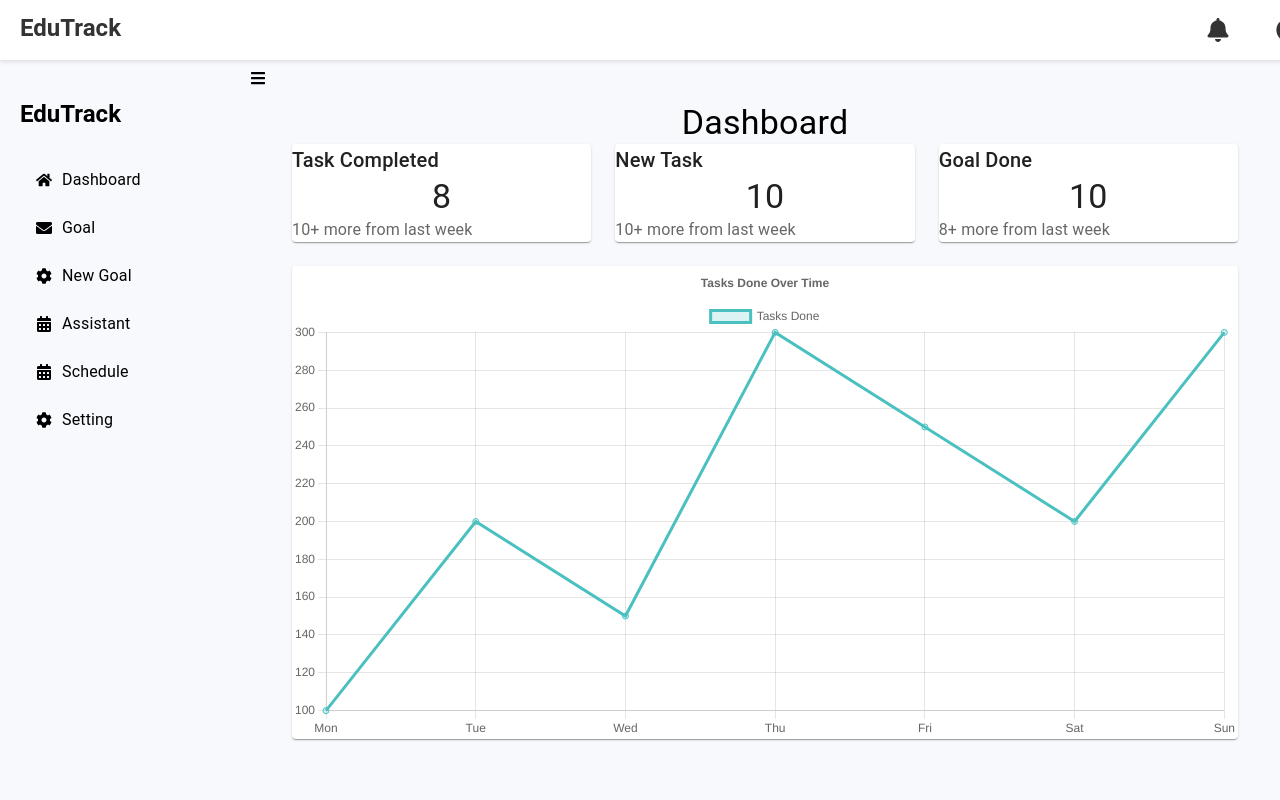
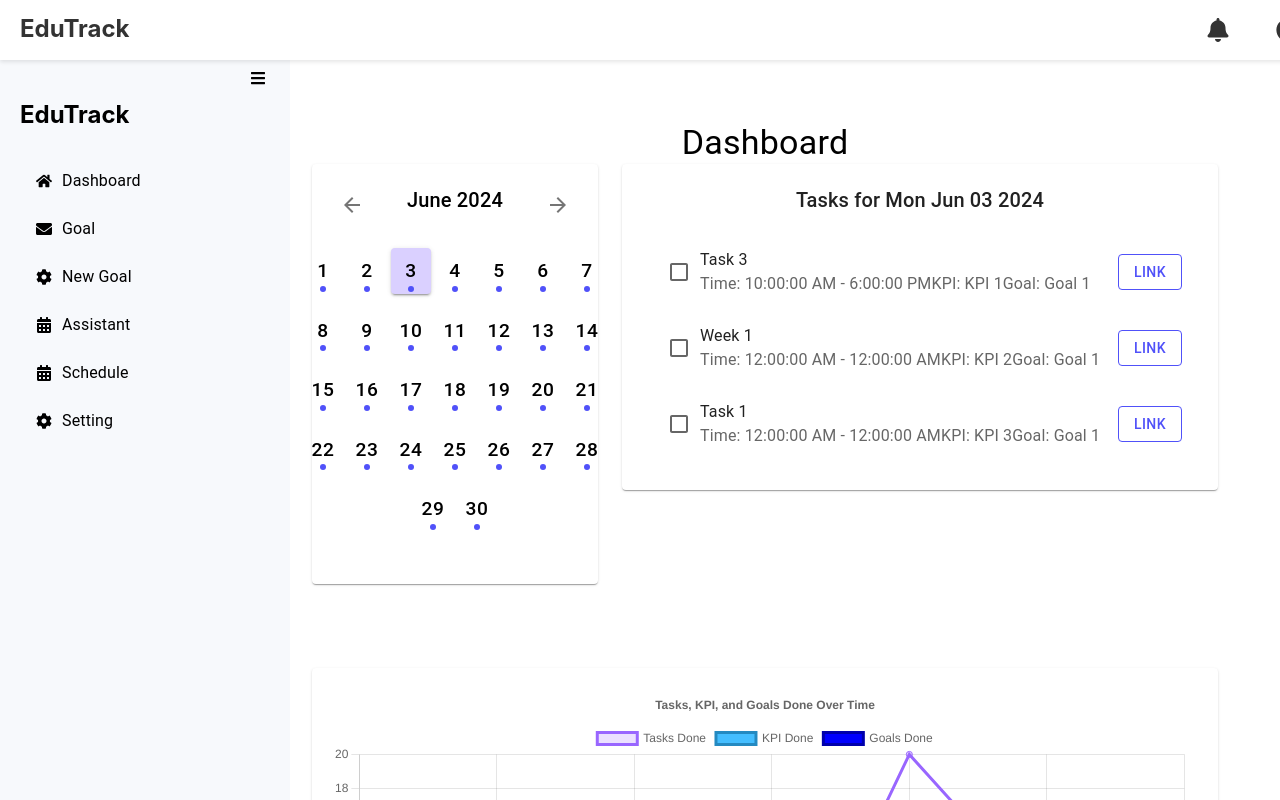
Before and after one commit to TuanNH76/uiux-project, a React (Create React App) app in the folder client/: page / in a window 1280 px wide. Shown: the top 800 px of the page. Built offline with nearby package versions, Linux system fonts and the light colour scheme.

Commit message:
feat: dashboard

```diff
--- a/client/package.json
+++ b/client/package.json
@@ -5,6 +5,7 @@
   "dependencies": {
     "@emotion/react": "^11.11.4",
     "@emotion/styled": "^11.11.5",
+    "@mui/icons-material": "^5.15.19",
     "@mui/material": "^5.15.19",
     "@testing-library/jest-dom": "^5.17.0",
     "@testing-library/react": "^13.4.0",
--- a/client/src/App.css
+++ b/client/src/App.css
@@ -1,4 +1,4 @@
-/* App.css */
+App.css
 body {
   margin: 0;
   font-family: 'Roboto', sans-serif;
--- a/client/src/Data/GoalData.js
+++ b/client/src/Data/GoalData.js
@@ -60,10 +60,10 @@ export const goalData = [
                 to: '2023-12-31T18:00',
                 typeKPI: KPI_TYPE.WEIGHTED_KPI,
                 task: [
-                    { id: "T4", name: 'Task 4', weight: 10, completed: false, type: "Required", from: '2024-06-22T00:00', to: '2024-06-30T00:00', link: "https://shorturl.at/uJl78" },
-                    { id: "T1", name: 'Task 1', weight: 50, completed: false, type: "Required", from: '2024-06-01T00:00', to: '2024-06-04T00:00', link: "https://shorturl.at/uJl78" },
-                    { id: "T2", name: 'Task 2', weight: 30, completed: true, type: "Required", from: '2024-06-07T00:00', to: '2024-06-14T00:00', link: "https://shorturl.at/uJl78" },
-                    { id: "T3", name: 'Task 3', weight: 10, completed: false, type: "Required", from: '2024-06-15T00:00', to: '2024-06-21T00:00', link: "https://shorturl.at/uJl78" },
+                    { id: "T04", name: 'Task 4', weight: 10, completed: false, type: "Required", from: '2024-06-22T00:00', to: '2024-06-30T00:00', link: "https://shorturl.at/uJl78" },
+                    { id: "T01", name: 'Task 1', weight: 50, completed: false, type: "Required", from: '2024-06-01T00:00', to: '2024-06-04T00:00', link: "https://shorturl.at/uJl78" },
+                    { id: "T02", name: 'Task 2', weight: 30, completed: true, type: "Required", from: '2024-06-07T00:00', to: '2024-06-14T00:00', link: "https://shorturl.at/uJl78" },
+                    { id: "T03", name: 'Task 3', weight: 10, completed: false, type: "Required", from: '2024-06-15T00:00', to: '2024-06-21T00:00', link: "https://shorturl.at/uJl78" },
                 ],
             },
         ]
--- a/client/src/components/TaskChart.js
+++ b/client/src/components/TaskChart.js
@@ -10,9 +10,21 @@ const TaskChart = () => {
     datasets: [
       {
         label: 'Tasks Done',
-        data: [100, 200, 150, 300, 250, 200, 300],
-        borderColor: 'rgba(75,192,192,1)',
-        backgroundColor: 'rgba(75,192,192,0.2)',
+        data: [10, 10, 7, 3, 20, 11, 0],
+        borderColor: 'rgba(153,102,255,1)',
+        backgroundColor: 'rgba(153,102,255,0.2)',
+      },
+      {
+        label: 'KPI Done',
+        data: [3, 4, 3, 0, 3, 2, 0],
+        borderColor: '#248AC1',
+        backgroundColor: '#44BEFF',
+      },
+      {
+        label: 'Goals Done',
+        data: [2, 1, 2, 1, 3, 5, 0],
+        borderColor: '#0000AC',
+        backgroundColor: '#0000FF',
       },
     ],
   };
@@ -25,7 +37,7 @@ const TaskChart = () => {
       },
       title: {
         display: true,
-        text: 'Tasks Done Over Time',
+        text: 'Tasks, KPI, and Goals Done Over Time',
       },
     },
   };
--- a/client/src/pages/dashboard/Dashboard.jsx
+++ b/client/src/pages/dashboard/Dashboard.jsx
@@ -1,36 +1,176 @@
-import React from 'react';
-import { Grid, Paper, Typography } from '@mui/material';
+import React, { useState, useEffect } from 'react';
+import { Grid, Paper, Typography, Button, List, ListItem, ListItemText, IconButton, Checkbox } from '@mui/material';
 import TaskChart from '../../components/TaskChart';
-import '../../App.css'
+import { ArrowBack, ArrowForward } from '@mui/icons-material';
+import './style.css';
+
+const KPI_TYPE = {
+  TODO_KPI: "To-do",
+  QUANTITY_KPI: "Quantity",
+  WEIGHTED_KPI: "Weighted"
+};
+
+const getMonthDays = (date) => {
+  const daysInMonth = new Date(date.getFullYear(), date.getMonth() + 1, 0).getDate();
+  const monthDays = [];
+  for (let i = 1; i <= daysInMonth; i++) {
+    monthDays.push(new Date(date.getFullYear(), date.getMonth(), i));
+  }
+  return monthDays;
+};
 
 const Dashboard = () => {
+  const [selectedDate, setSelectedDate] = useState(new Date());
+  const [tasks, setTasks] = useState([]);
+  const [goalData, setGoalData] = useState([]);
+
+  useEffect(() => {
+    const storedData = localStorage.getItem('goalData');
+    if (storedData) {
+      setGoalData(JSON.parse(storedData));
+    } else {
+      setGoalData([]);
+    }
+  }, []);
+
+  useEffect(() => {
+    const selectedTasks = goalData.flatMap(goal =>
+      goal.kpis.flatMap(kpi =>
+        kpi.task?.filter(task => {
+          const from = new Date(task.from);
+          const to = new Date(task.to);
+          return (
+            !task.completed &&
+            from <= selectedDate &&
+            to >= selectedDate
+          );
+        }).map(task => ({ ...task, kpiName: kpi.name, goalName: goal.title })) || []
+      )
+    ).sort((a, b) => new Date(a.from) - new Date(b.from));
+    setTasks(selectedTasks);
+  }, [selectedDate, goalData]);
+
+  const handlePrevMonth = () => {
+    setSelectedDate(new Date(selectedDate.getFullYear(), selectedDate.getMonth() - 1, 1));
+  };
+
+  const handleNextMonth = () => {
+    setSelectedDate(new Date(selectedDate.getFullYear(), selectedDate.getMonth() + 1, 1));
+  };
+
+  const handleTaskToggle = (taskId) => {
+    const updatedGoalData = goalData.map(goal => ({
+      ...goal,
+      kpis: goal.kpis.map(kpi => ({
+        ...kpi,
+        task: kpi.task?.map(task =>
+          task.id === taskId ? { ...task, completed: !task.completed } : task
+        ) || []
+      }))
+    }));
+    setGoalData(updatedGoalData);
+    localStorage.setItem('goalData', JSON.stringify(updatedGoalData));
+  };
+
+  const monthDays = getMonthDays(selectedDate);
+  const rows = [];
+  for (let i = 0; i < monthDays.length; i += 7) {
+    rows.push(monthDays.slice(i, i + 7));
+  }
+
+  const hasTaskOnDay = (day) => {
+    return goalData.some(goal =>
+      goal.kpis.some(kpi =>
+        kpi.task?.some(task => {
+          const from = new Date(task.from);
+          const to = new Date(task.to);
+          return (
+            !task.completed &&
+            from <= day &&
+            to >= day
+          );
+        })
+      )
+    );
+  };
+
   return (
     <div className="dashboard">
       <Typography variant="h4" className="dashboard-title">
         Dashboard
       </Typography>
       <Grid container spacing={3}>
-        <Grid item xs={12} md={4}>
+        <Grid item xs={12} md={4}> {/* Adjusted the width of the month selector */}
           <Paper className="dashboard-paper">
-            <Typography variant="h6">Task Completed</Typography>
-            <Typography variant="h4">8</Typography>
-            <Typography color="textSecondary">10+ more from last week</Typography>
+            <div className="month-navigation">
+              <IconButton onClick={handlePrevMonth}>
+                <ArrowBack />
+              </IconButton>
+              <Typography variant="h6" className="month-display">
+                {selectedDate.toLocaleString('default', { month: 'long', year: 'numeric' })}
+              </Typography>
+              <IconButton onClick={handleNextMonth}>
+                <ArrowForward />
+              </IconButton>
+            </div>
+            <div className="month-days">
+              {rows.map((week, index) => (
+                <div key={index} className="week-row">
+                  {week.map(day => (
+                    <Button
+                      key={day.toDateString()}
+                      variant={day.toDateString() === selectedDate.toDateString() ? 'contained' : 'text'}
+                      onClick={() => setSelectedDate(day)}
+                    >
+                      {day.getDate()}
+                      {hasTaskOnDay(day) && <div className="task-indicator"></div>}
+                    </Button>
+                  ))}
+                </div>
+              ))}
+            </div>
           </Paper>
         </Grid>
-        <Grid item xs={12} md={4}>
+        <Grid item xs={12} md={8}> {/* Adjusted the width of the task list */}
           <Paper className="dashboard-paper">
-            <Typography variant="h6">New Task</Typography>
-            <Typography variant="h4">10</Typography>
-            <Typography color="textSecondary">10+ more from last week</Typography>
+            <Typography variant="h6">Tasks for {selectedDate.toDateString()}</Typography>
+            <List>
+              {tasks.length > 0 ? (
+                tasks.map(task => (
+                  <ListItem key={task.id}>
+                    <Checkbox
+                      checked={task.completed}
+                      onChange={() => handleTaskToggle(task.id)}
+                    />
+                    <ListItemText
+                      primary={task.name}
+                      secondary={
+                        <>
+                          <Typography component="span">Time: {new Date(task.from).toLocaleTimeString()} - {new Date(task.to).toLocaleTimeString()}</Typography>
+                          <Typography component="span">KPI: {task.kpiName}</Typography>
+                          <Typography component="span">Goal: {task.goalName}</Typography>
+                        </>
+                      }
+                    />
+                    <Button
+                      variant="outlined"
+                      sx={{ color: '#5051F9', borderColor: '#5051F9' }}
+                      href={task.link}
+                      target="_blank"
+                      rel="noopener noreferrer"
+                    >
+                      Link
+                    </Button>
+                  </ListItem>
+                ))
+              ) : (
+                <Typography>No tasks for this day</Typography>
+              )}
+            </List>
           </Paper>
         </Grid>
-        <Grid item xs={12} md={4}>
-          <Paper className="dashboard-paper">
-            <Typography variant="h6">Goal Done</Typography>
-            <Typography variant="h4">10</Typography>
-            <Typography color="textSecondary">8+ more from last week</Typography>
-          </Paper>
-        </Grid>
+      </Grid>
+      <Grid container spacing={3} style={{ marginTop: '40px' }}>
         <Grid item xs={12}>
           <Paper className="dashboard-paper">
             <TaskChart />
--- /dev/null
+++ b/client/src/pages/dashboard/style.css
@@ -0,0 +1,91 @@
+
+.dashboard {
+  padding: 20px;
+}
+
+.dashboard-title {
+  margin-bottom: 20px;
+  text-align: center;
+}
+
+.dashboard-paper {
+  padding: 20px;
+  text-align: center;
+  margin-bottom: 20px; /* Add margin-bottom to create space between papers */
+}
+
+.dashboard-paper .MuiTypography-h6 {
+  margin-bottom: 10px;
+}
+
+.dashboard-paper .MuiTypography-h4 {
+  margin-bottom: 5px;
+}
+
+.dashboard-paper .MuiTypography-colorTextSecondary {
+  font-size: 0.875rem;
+  color: #757575;
+}
+
+.month-days {
+  display: flex;
+  flex-direction: column;
+  align-items: center;
+  margin-bottom: 20px;
+}
+
+.week-row {
+  display: flex;
+  justify-content: center;
+  width: 100%;
+  margin-bottom: 10px;
+}
+
+.week-row .MuiButton-root {
+  min-width: 40px;
+  margin: 2px; /* Add margin to create space between buttons */
+  font-size: 1.2rem; /* Increase the size of the date numbers */
+  position: relative;
+  color: black; /* Set the text color to black */
+}
+
+.week-row .MuiButton-root .task-indicator {
+  position: absolute;
+  bottom: 2px;
+  left: 50%;
+  transform: translateX(-50%);
+  width: 6px;
+  height: 6px;
+  border-radius: 50%;
+  background-color: #5051F9; /* Change color for task indicator */
+}
+
+.week-row .MuiButton-root.MuiButton-contained {
+  background-color: #DAD0FF !important; /* Change background color for selected date */
+  color: black !important; /* Ensure the text color remains black */
+}
+
+.chart-section {
+  margin-top: 20px; /* Adjust this value to decrease the space */
+  padding: 20px; /* Reduce padding to make the chart more compact */
+}
+
+.chart-container {
+  max-width: 600px; /* Set a max-width for the chart */
+  margin: 0 auto; /* Center the chart horizontally */
+}
+
+.month-navigation {
+  display: flex;
+  justify-content: space-between;
+  align-items: center;
+  margin-bottom: 20px;
+}
+
+.month-navigation .MuiButton-root {
+  min-width: 40px;
+}
+
+.month-display {
+  color: black; /* Change this color to black */
+}
```
Also changed, not shown: 1 other file (tests, documents, lock files or other folders).
